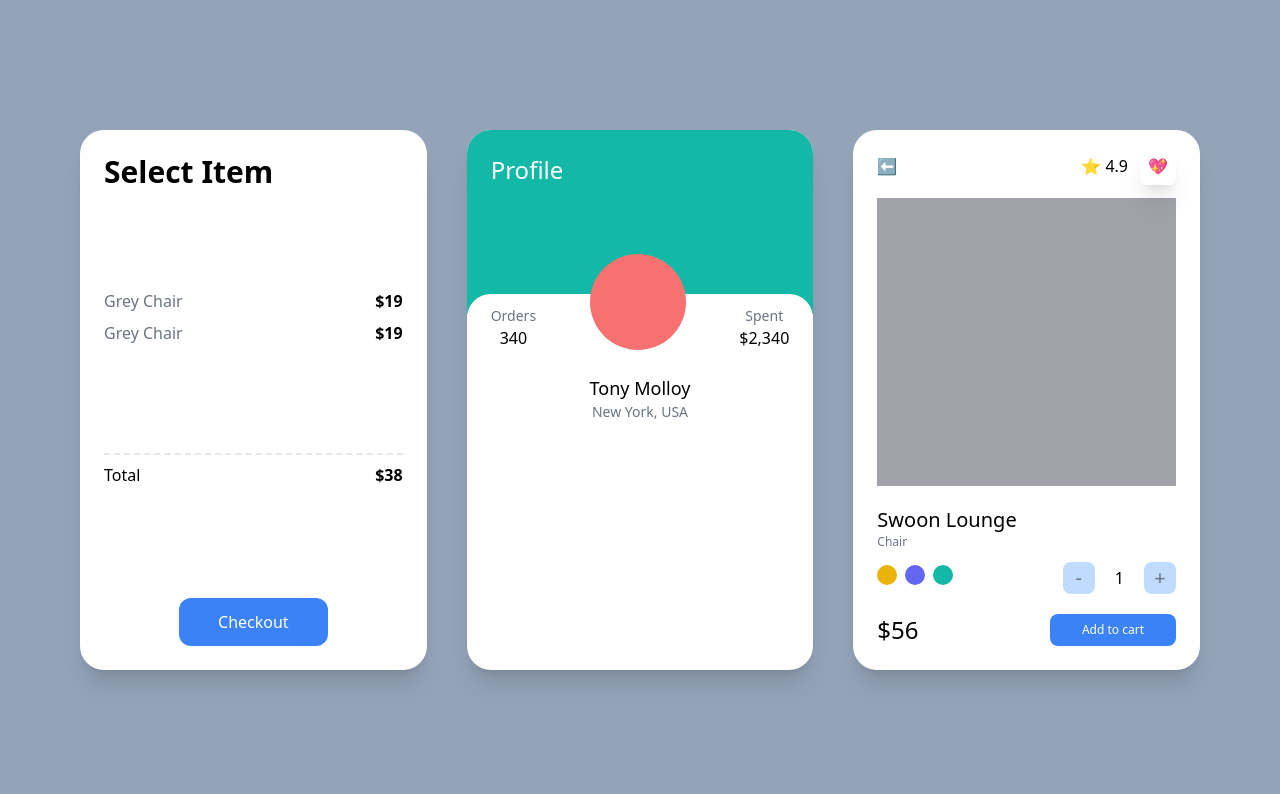
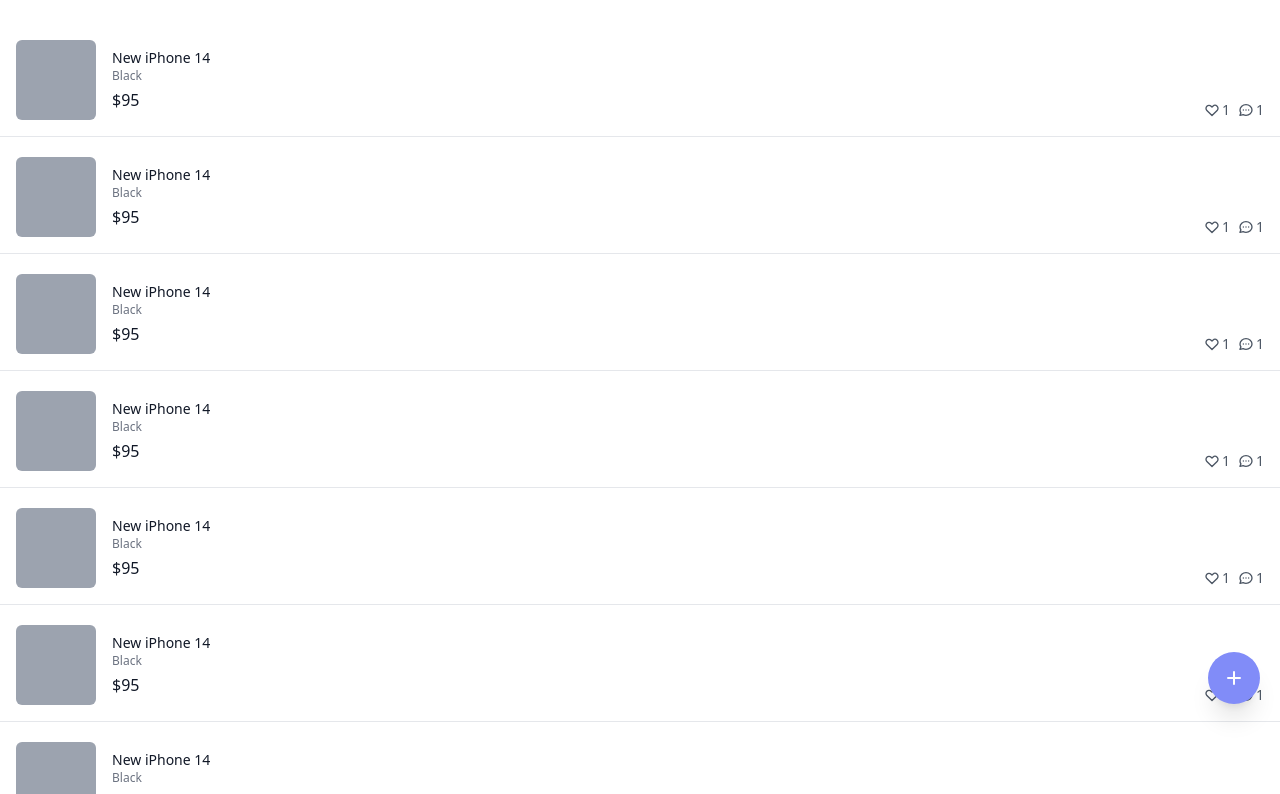
Before and after one commit to createhb21/modernhouse, a Next.js app: page / in a window 1280 px wide. Shown: the top 794 px of the page. Built offline with nearby package versions, Linux system fonts and the light colour scheme.

Commit message:
product page styling

```diff
--- a/pages/index.tsx
+++ b/pages/index.tsx
@@ -1,14 +1,79 @@
 import type { NextPage } from 'next';
-import Cards from '../components/Cards';
-import Details from '../components/Details';
-import Forms from '../components/Forms';
-import Responsive from '../components/Responsive';
 
 const Home: NextPage = () => {
   return (
-    <>
-      <Responsive />
-    </>
+    <div className="flex flex-col space-y-5 py-10">
+      {[1, 1, 1, 1, 1, 1, 1, 1, 1, 1, 1, 1].map((_, i) => (
+        <div
+          key={i}
+          className="flex cursor-pointer justify-between border-b px-4 pb-4"
+        >
+          <div className="flex space-x-4">
+            <div className="h-20 w-20 rounded-md bg-gray-400" />
+            <div className="flex flex-col pt-2">
+              <h3 className="text-sm font-medium text-gray-900">
+                New iPhone 14
+              </h3>
+              <span className="text-xs text-gray-500">Black</span>
+              <span className="mt-1 font-medium text-gray-900">$95</span>
+            </div>
+          </div>
+          <div className="flex items-end justify-end space-x-2">
+            <div className="flex items-center space-x-0.5 text-sm text-gray-600">
+              <svg
+                className="h-4 w-4"
+                fill="none"
+                stroke="currentColor"
+                viewBox="0 0 24 24"
+                xmlns="http://www.w3.org/2000/svg"
+              >
+                <path
+                  strokeLinecap="round"
+                  strokeLinejoin="round"
+                  strokeWidth="2"
+                  d="M4.318 6.318a4.5 4.5 0 000 6.364L12 20.364l7.682-7.682a4.5 4.5 0 00-6.364-6.364L12 7.636l-1.318-1.318a4.5 4.5 0 00-6.364 0z"
+                ></path>
+              </svg>
+              <span>1</span>
+            </div>
+            <div className="flex items-center space-x-0.5 text-sm text-gray-600">
+              <svg
+                className="h-4 w-4"
+                fill="none"
+                stroke="currentColor"
+                viewBox="0 0 24 24"
+                xmlns="http://www.w3.org/2000/svg"
+              >
+                <path
+                  strokeLinecap="round"
+                  strokeLinejoin="round"
+                  strokeWidth="2"
+                  d="M8 12h.01M12 12h.01M16 12h.01M21 12c0 4.418-4.03 8-9 8a9.863 9.863 0 01-4.255-.949L3 20l1.395-3.72C3.512 15.042 3 13.574 3 12c0-4.418 4.03-8 9-8s9 3.582 9 8z"
+                ></path>
+              </svg>
+              <span>1</span>
+            </div>
+          </div>
+        </div>
+      ))}
+      <button className="fixed bottom-24 right-5 cursor-pointer rounded-full bg-indigo-400 p-3.5 text-white shadow-xl transition-colors hover:bg-indigo-500">
+        <svg
+          className="h-6 w-6"
+          xmlns="http://www.w3.org/2000/svg"
+          fill="none"
+          viewBox="0 0 24 24"
+          stroke="currentColor"
+          aria-hidden="true"
+        >
+          <path
+            strokeLinecap="round"
+            strokeLinejoin="round"
+            strokeWidth="2"
+            d="M12 6v6m0 0v6m0-6h6m-6 0H6"
+          />
+        </svg>
+      </button>
+    </div>
   );
 };
 
```
